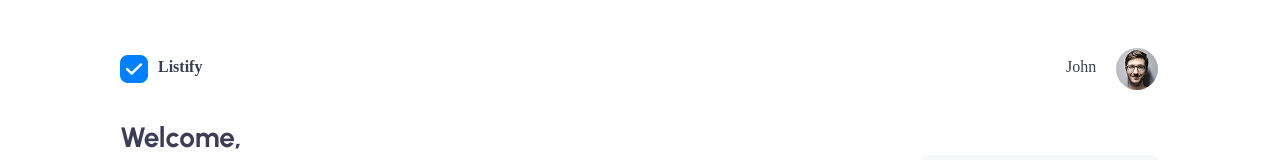
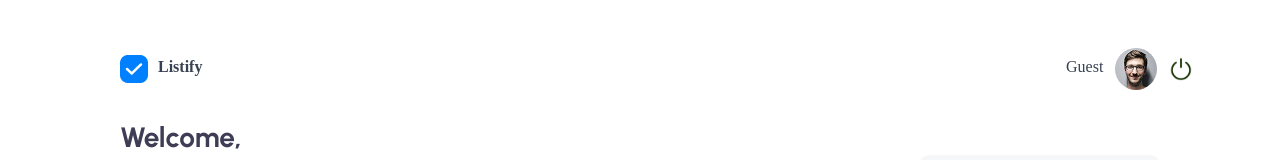
Before and after one commit to aniketkolate/listify, an Angular app: page /dashboard in a window 1280 px wide. Shown: the top 160 px of the page. Built offline with nearby package versions, Linux system fonts and the light colour scheme.

Commit message:
feat: enhance header component with user profile and logout functionality

```diff
--- a/src/app/dashboard/components/header/header.component.html
+++ b/src/app/dashboard/components/header/header.component.html
@@ -1,10 +1,20 @@
 <div class="header-container">
   <div class="logo-wrapper">
-    <img src="assets/images/logo.png">
+    <img src="assets/images/logo.png" alt="App Logo">
     <h1>Listify</h1>
   </div>
-  <div class="profile-wrapper">
-    <h1>John</h1>
-    <img src="assets/images/profile-pic.png" alt="User">
+
+  <div class="profile-wrapper" *ngIf="user; else guest">
+    <h1>{{ user.given_name }}</h1>
+    <img [src]="user.picture" alt="User" />
+
+    <img class="logout" src="assets/icons/logout.png" alt="logout" (click)="logout()">
   </div>
+  <ng-template #guest>
+    <div class="profile-wrapper">
+      <h1>Guest</h1>
+      <img src="assets/images/profile-pic.png" alt="Default User" />
+      <img class="logout" src="assets/icons/logout.png" alt="logout" (click)="logout()">
+    </div>
+  </ng-template>
 </div>
--- a/src/app/dashboard/components/header/header.component.scss
+++ b/src/app/dashboard/components/header/header.component.scss
@@ -34,7 +34,6 @@
     height: 42px;
     left: 946px;
     display: flex;
-    display: flex;
     align-items: center;
     gap: 12px;
 
@@ -49,6 +48,8 @@
     }
 
     img {
+      width: 42px;
+      height: 42px;
       font-family: Urbanist;
       font-weight: 600px;
       font-style: SemiBold;
@@ -57,5 +58,11 @@
       letter-spacing: 0%;
       border-radius: 24px;
     }
+
+    .logout {
+      width: 24px;
+      height: 24px;
+      cursor: pointer;
+    }
   }
 }
--- a/src/app/dashboard/components/header/header.component.ts
+++ b/src/app/dashboard/components/header/header.component.ts
@@ -1,11 +1,26 @@
 import { Component } from '@angular/core';
+import { UserService } from '../../../core/services/user/user.service';
+import { NgIf } from '@angular/common';
 
 @Component({
   selector: 'lst-header',
-  imports: [],
+  imports: [NgIf],
   templateUrl: './header.component.html',
   styleUrl: './header.component.scss'
 })
 export class HeaderComponent {
 
+  user: any;
+  constructor(private userService: UserService) { }
+
+  ngOnInit() {
+    this.userService.user$.subscribe(user => {
+      this.user = user;
+    });
+  }
+
+  logout() {
+    this.userService.clearUser();
+    window.location.href = '/login';
+  }
 }
```
Also changed, not shown: src/assets/icons/logout.png (added).
